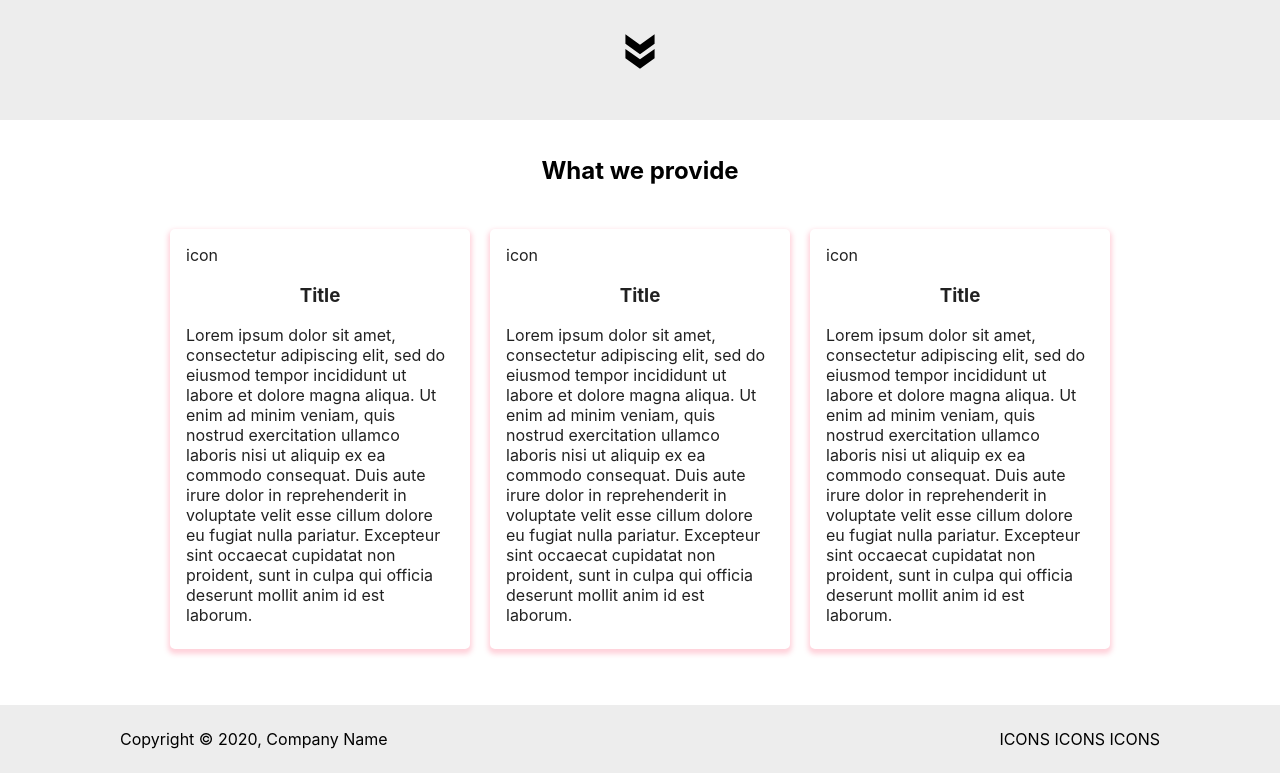
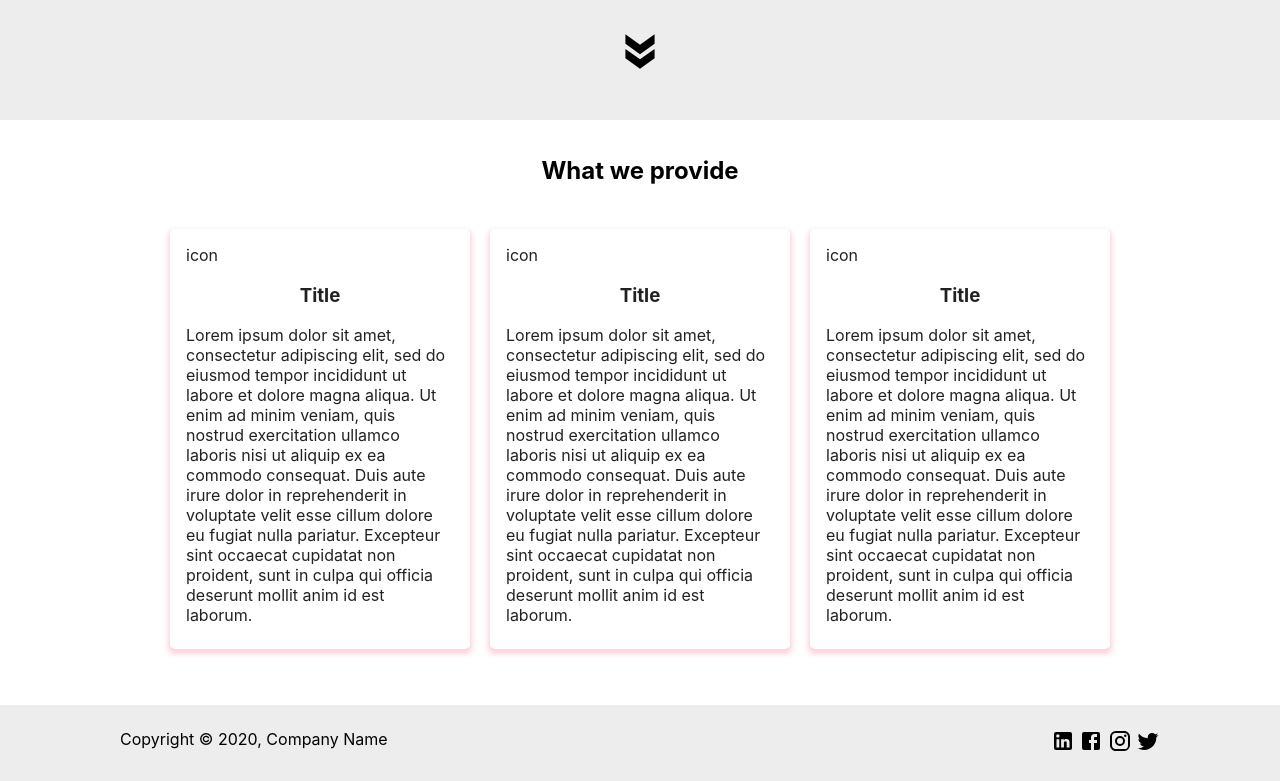
Before and after one commit to bill-l1/hack-the-6ix, a React (Create React App) app: page / in a window 1280 px wide. Shown: the part 564-1345 px from the top of the page. Built offline with nearby package versions, Linux system fonts and the light colour scheme; no server answers.

Commit message:
Added social media icons on landing page

```diff
--- a/src/pages/Landing.js
+++ b/src/pages/Landing.js
@@ -2,7 +2,7 @@ import React, { useState, useEffect } from 'react'
 import MockDesign from '../assets/mock-app-design.jpg'
 import { makeStyles, styled } from '@material-ui/core/styles'
 import { Button, Input, Card, CardContent } from '@material-ui/core'
-import { DoubleArrow } from '@material-ui/icons';
+import { DoubleArrow, Facebook, Instagram, Twitter, LinkedIn } from '@material-ui/icons';
 import { animateScroll as scroll } from 'react-scroll'
 import * as ROUTES from '../constants/routes'
 import { Link, useHistory } from 'react-router-dom'
@@ -212,7 +212,7 @@ const Landing = (props) => {
                     Copyright © 2020, Company Name
                 </div>
                 <div style={{'marginLeft': 'auto'}}>
-                    ICONS ICONS ICONS
+                    <LinkedIn /> <Facebook /> <Instagram /> <Twitter />
                 </div>
             </div>
         </div>
```
